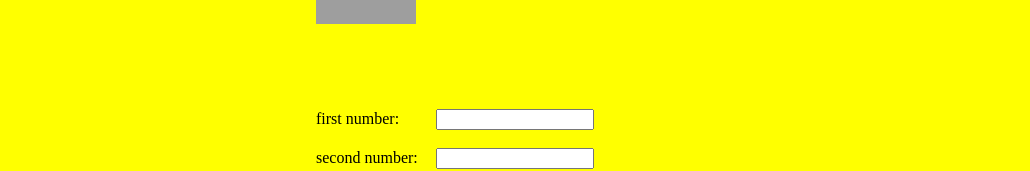
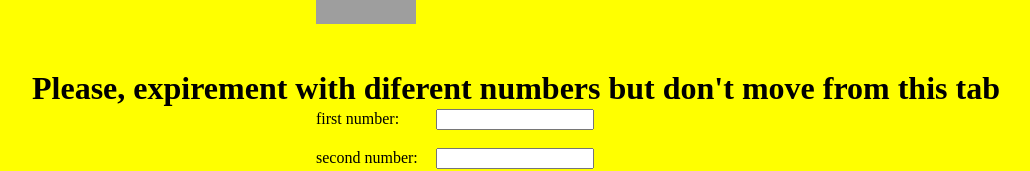
Before and after one commit to lucasser/My-stuff, a plain HTML site: page calculator.html in a window 1280 px wide. Shown: the part 191-362 px from the top of the page, without its empty margins (224-1254 px from the left). Drawn offline with Linux system fonts and the light colour scheme; grey boxes are pictures that could not be loaded.

Commit message:
even more done

```diff
--- a/calculator.html
+++ b/calculator.html
@@ -24,6 +24,11 @@
       #me {
         color:green;
         top: 70%;
+      }
+      h1 {
+        position: fixed;
+        top: 30%;
+        left: 20%;
       }
       p{
         width:300px;
@@ -65,8 +70,8 @@
     </style>
   </head>
   <body>
-    <p id="o">This is the calculator:
-    </p>
+    <p id="o">This is the calculator:</p>
+    <h1>Please, expirement with diferent numbers but don't move from this tab</h1>
     <img src = "https://www.kasandbox.org/programming-images/avatars/aqualine-tree.png" width="100">
     <form id="thing" action="convert()">
       <label for="firstn" class="ex">first number:</label><input type="number" onkeyup="manage(this)" class="input" id="firstn" name="firstn" value=""><label class="err" for="firstn" id="nErr"></label><br><br>
```
